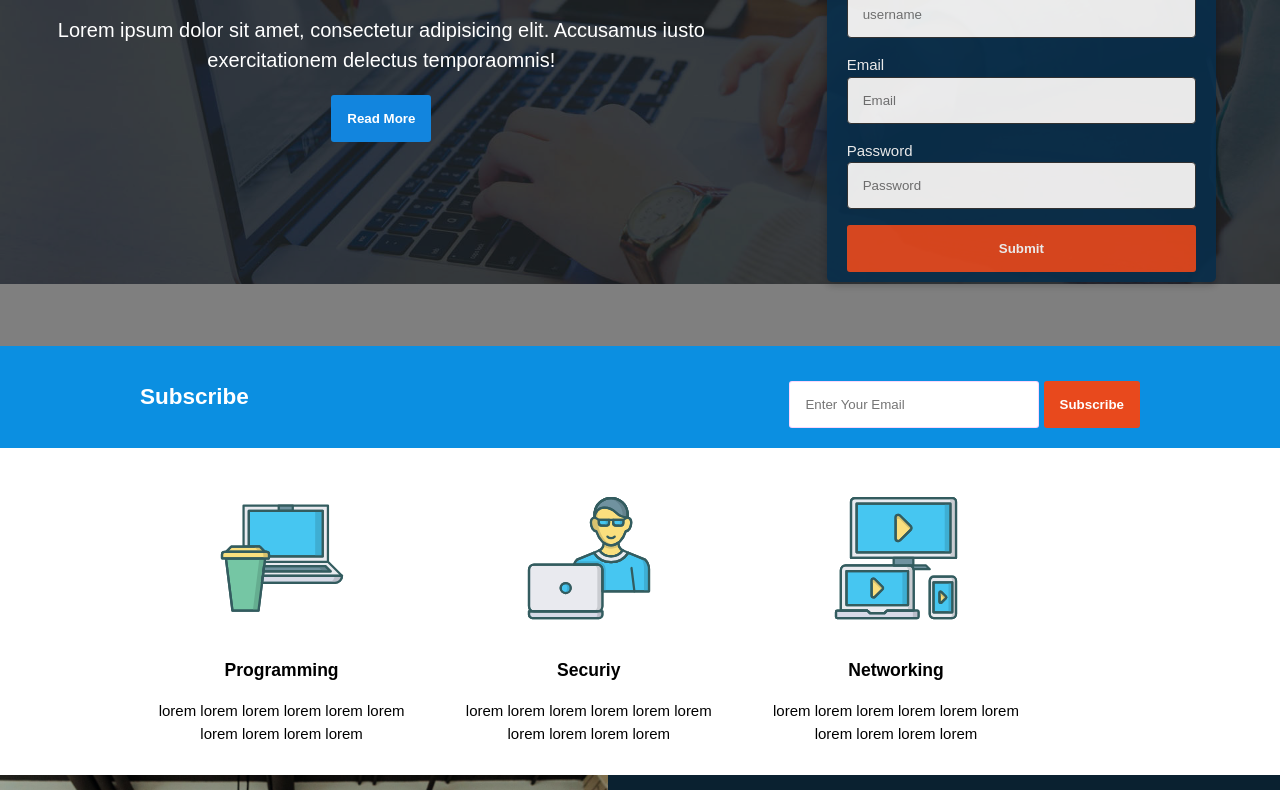
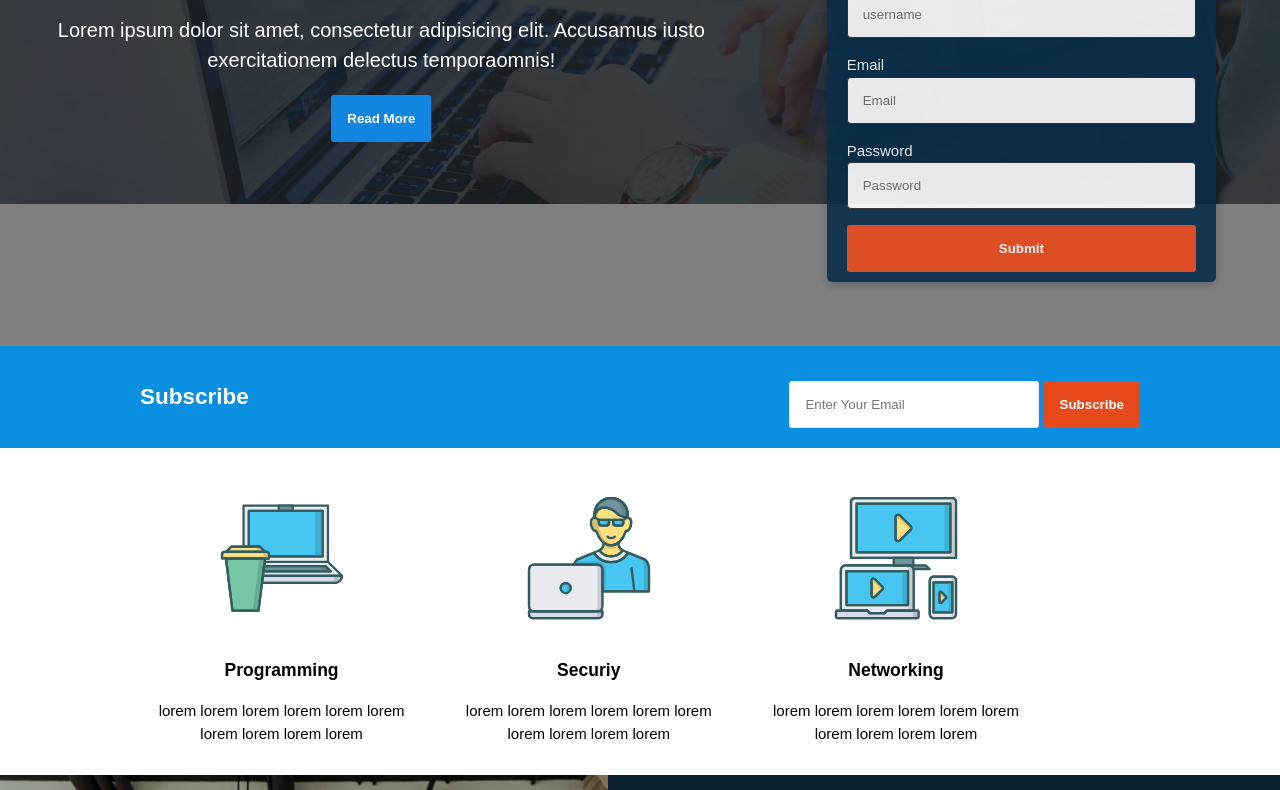
Before and after one commit to gcodiac/Tech, a plain HTML site: page index.html in a window 1280 px wide. Shown: the part 290-1080 px from the top of the page. Drawn offline with Linux system fonts and the light colour scheme.

Commit message:
Update style.css
Fixed Hero section margin top

```diff
--- a/css/style.css
+++ b/css/style.css
@@ -137,7 +137,7 @@ header a:hover {
 	top: 70px;
 	left: 0;
 	width: 100%;
-	height: 63vh;
+	height: 53vh;
 	z-index: -3;
 }
 #showcase {
```
